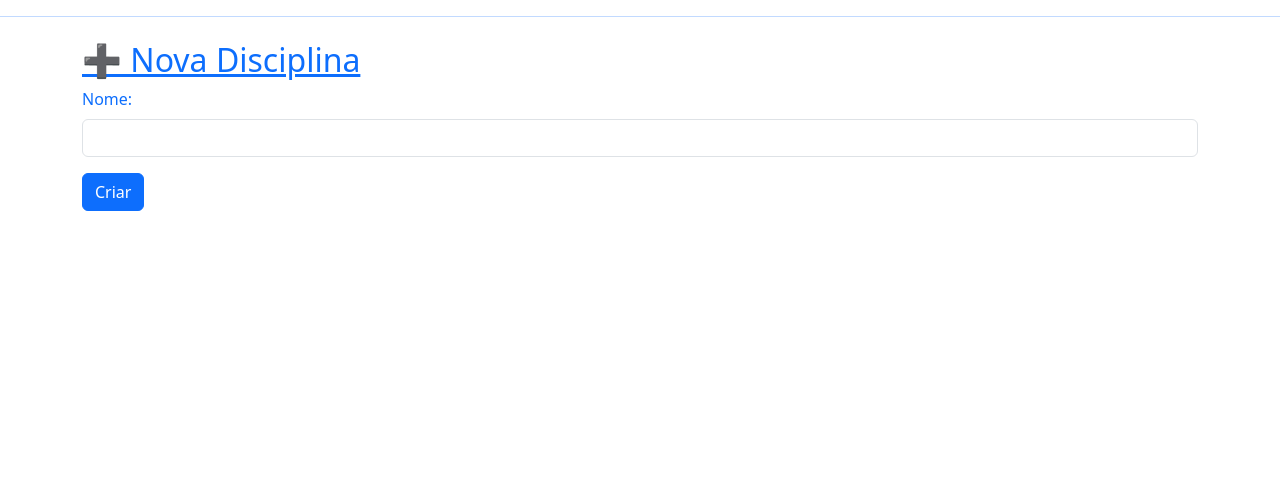
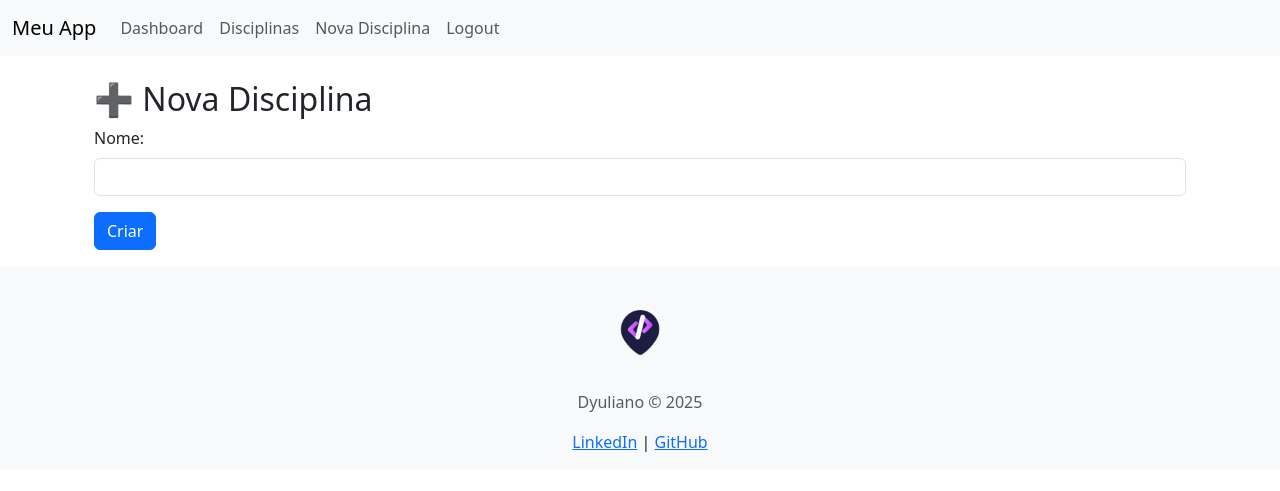
Before and after one commit to dyuliano14/alego_admin-2, a Flask app: page /nova_disciplina in a window 1280 px wide. Shown: the top 491 px of the page. Run offline with Flask 3, Linux system fonts and the light colour scheme; the visitor is signed in with stand-in values (Sample User, id 1).

Commit message:
ultimos_ajustes

```diff
--- a/app/__init__.py
+++ b/app/__init__.py
@@ -17,7 +17,8 @@ migrate = Migrate()
 csrf = CSRFProtect()
 mail = Mail()
 login_manager = LoginManager()
-login_manager.login = 'main.login_view'
+login_manager.login_view = 'main.login_view' # Corrigido para corresponder à função login_view
+login_manager.login_message_category = 'info' # Opcional: para estilizar a mensagem de "login necessário"
 jwt = JWTManager()
 
 
--- a/app/routes.py
+++ b/app/routes.py
@@ -6,6 +6,7 @@ from .forms import LoginForm, RegisterForm, RequestResetForm, ResetPasswordForm,
 from flask_mail import Message, Mail
 from .utils import gerar_token, verificar_token
 from . import db
+from datetime import datetime
 import os
 import csv
 import json
@@ -15,11 +16,13 @@ mail = Mail()
 
 
 
+# routes.py
+
 @main.route('/login', methods=['GET', 'POST'])
 def login_view():
-    form = LoginForm()  # 👈 isso estava faltando
+    form = LoginForm()  # 👈 Isso é bom!
 
-    if form.validate_on_submit():
+    if form.validate_on_submit(): # Código para POST
         user = User.query.filter_by(username=form.username.data).first()
         if user and check_password_hash(user.password, form.password.data):
             login_user(user)
@@ -27,11 +30,17 @@ def login_view():
             return redirect(next_page or url_for('main.dashboard_view'))
 
         flash('Usuário ou senha inválidos', 'danger')
+        # ❗️ Faltava um retorno aqui para o caso de falha no POST e re-renderização do form
+        return render_template('login.html', form=form) # Adicione este retorno
 
-    return render_template('login.html', form=form)  # 👈 passa o form para o template
+    # Código para GET (primeira vez que acessa a página)
+    return render_template('login.html', form=form)
 
+# routes.py
 @main.route('/')
 def home():
+    if current_user.is_authenticated:
+        return redirect(url_for('main.dashboard_view'))
     return redirect(url_for('main.login_view'))
 
 @main.route('/logout')
@@ -39,6 +48,17 @@ def home():
 def logout_view():
     logout_user()
     return redirect(url_for('main.login_view'))
+
+
+
+@main.context_processor
+def inject_current_year():
+    """
+    Injects the current year into the template context.
+    This makes {{ current_year }} available in all templates
+    rendered by routes in this blueprint.
+    """
+    return {'current_year': datetime.utcnow().year}
 
 @main.route('/dashboard')
 @login_required
@@ -128,26 +148,33 @@ def excluir_disciplina_view(id):
 
 
 
+# routes.py
 @main.route('/register', methods=['GET', 'POST'])
 def register():
     form = RegisterForm()
     if form.validate_on_submit():
-        existing = User.query.filter_by(username=form.username.data).first()
-        if existing:
-            flash('Usuário já existe!', 'danger')
-            return redirect(url_for('main.register'))
+        existing_user = User.query.filter_by(username=form.username.data).first()
+        if existing_user:
+            flash('Este nome de usuário já existe. Por favor, escolha outro.', 'danger')
+            return render_template('admin/register.html', form=form) # Re-renderiza com o erro
+
+        # Se o email for um campo obrigatório e único:
+        # existing_email = User.query.filter_by(email=form.email.data).first()
+        # if existing_email:
+        #     flash('Este email já está registrado. Por favor, use outro.', 'danger')
+        #     return render_template('admin/register.html', form=form)
 
         new_user = User(
             username=form.username.data,
-            email=form.email.data,
+            # email=form.email.data, # Se você tiver o campo email no RegisterForm e no modelo User
             password=generate_password_hash(form.password.data)
         )
         db.session.add(new_user)
         db.session.commit()
-        flash('Usuário registrado com sucesso!', 'success')
+        flash('Usuário registrado com sucesso! Faça o login.', 'success')
         return redirect(url_for('main.login_view'))
 
-    return render_template('admin/register.html', form=form)
+    return render_template('admin/register.html', form=form) # Passe o form para o template
 
 @main.route('/recuperar', methods=['GET', 'POST'])
 def recuperar():
--- a/app/templates/base.html
+++ b/app/templates/base.html
@@ -1,34 +1,69 @@
-<!DOCTYPE html>
-<html lang="pt-BR">
 <head>
-    <meta name="viewport" content="width=device-width, initial-scale=1.0">
     <title>{% block title %}Painel Administrativo{% endblock %}</title>
-    <link rel="icon" type="image/x-icon" href="../static/images/favicon.ico">
+    <link rel="icon" type="image/x-icon" href="{{ url_for('static', filename='images/favicon.ico') }}">
     <link href="https://cdn.jsdelivr.net/npm/bootstrap@5.3.0/dist/css/bootstrap.min.css" rel="stylesheet">
-    <link rel="stylesheet" href="{{ url_for('static', filename='app\static\css\style.css') }}">
 </head>
 <body>
-   <nav>
+   {% block navigation %}
+   <nav class="navbar navbar-expand-lg navbar-light bg-light mb-4"> {# Adicionei classes Bootstrap para um visual melhor #}
+    <div class="container-fluid">
+        <a class="navbar-brand" href="{{ url_for('main.dashboard_view') if current_user.is_authenticated else url_for('main.login_view') }}">Meu App</a>
         {% if current_user.is_authenticated %}
-        <a href="{{ url_for('main.dashboard_view') }}">
-        <a href="{{ url_for('main.listar_disciplinas_view') }}">
-        <a href="{{ url_for('main.nova_disciplina_view') }}">
-        <a href="{{ url_for('main.logout_view') }}">
+        <button class="navbar-toggler" type="button" data-bs-toggle="collapse" data-bs-target="#navbarNav" aria-controls="navbarNav" aria-expanded="false" aria-label="Toggle navigation">
+            <span class="navbar-toggler-icon"></span>
+        </button>
+        <div class="collapse navbar-collapse" id="navbarNav">
+            <ul class="navbar-nav">
+                <li class="nav-item">
+                    <a class="nav-link" href="{{ url_for('main.dashboard_view') }}">Dashboard</a>
+                </li>
+                <li class="nav-item">
+                    <a class="nav-link" href="{{ url_for('main.listar_disciplinas_view') }}">Disciplinas</a>
+                </li>
+                <li class="nav-item">
+                    <a class="nav-link" href="{{ url_for('main.nova_disciplina_view') }}">Nova Disciplina</a>
+                </li>
+                <li class="nav-item">
+                    <a class="nav-link" href="{{ url_for('main.logout_view') }}">Logout</a>
+                </li>
+            </ul>
+        </div>
         {% endif %}
+    </div>
   </nav>
+    {% endblock navigation %}
+
+    <div class="container"> {# Adicionado um container para o conteúdo e flash messages #}
         {% with messages = get_flashed_messages(with_categories=true) %}
             {% if messages %}
-    <ul class="flashes">
                 {% for category, message in messages %}
-        <li class="{{ category }}">{{ message }}</li>
+                <div class="alert alert-{{ category if category else 'info' }} alert-dismissible fade show mt-3" role="alert">
+                    {{ message }}
+                    <button type="button" class="btn-close" data-bs-dismiss="alert" aria-label="Close"></button>
+                </div>
                 {% endfor %}
-    </ul>
             {% endif %}
         {% endwith %}
-        <hr>
+
+        {% block content %}{% endblock %} {# Bloco de conteúdo principal #}
     </div>
-{% block content %}{% endblock %}
-</body>
+
+{% block footer %}
+ <footer class="footer mt-auto py-3 bg-light text-center"> {# Adicionei text-center #}
+    <div class="container">
+        <img src="{{ url_for('static', filename='images/Logo_dyuliano.png') }}" alt="Logo Dyuliano" width="100" class="mb-2" /> {# Ajustei o tamanho e margem #}
+        <p class="copyright text-muted">Dyuliano © {{ current_year if current_year else '2025' }}</p> {# Use current_year #}
+    </div>
+    <div class="social">
+        <a href="https://www.linkedin.com/in/dyuliano-magalh%C3%A3es-31199927/" target="_blank"><i class="icon ion-social-linkedin"></i> LinkedIn</a>
+        <span class="separator"> | </span>
+        <a href="https://github.com/dyuliano14" target="_blank"><i class="icon ion-social-github"></i> GitHub</a>
+    </div>
+</footer>
+{% endblock %}
+
 <script src="https://code.jquery.com/jquery-3.6.0.min.js"></script>
 <script src="https://cdn.jsdelivr.net/npm/bootstrap@5.3.0/dist/js/bootstrap.bundle.min.js"></script>
+{% block scripts %}{% endblock %}
+</body>
 </html>
```
Also changed, not shown: app/static/css/style.css (+17 -0 lines), app/templates/admin/login.html (+36 -9 lines), app/templates/login.html (indentation only), 2 other files. Lines whose indentation alone changed are shown as unchanged.
